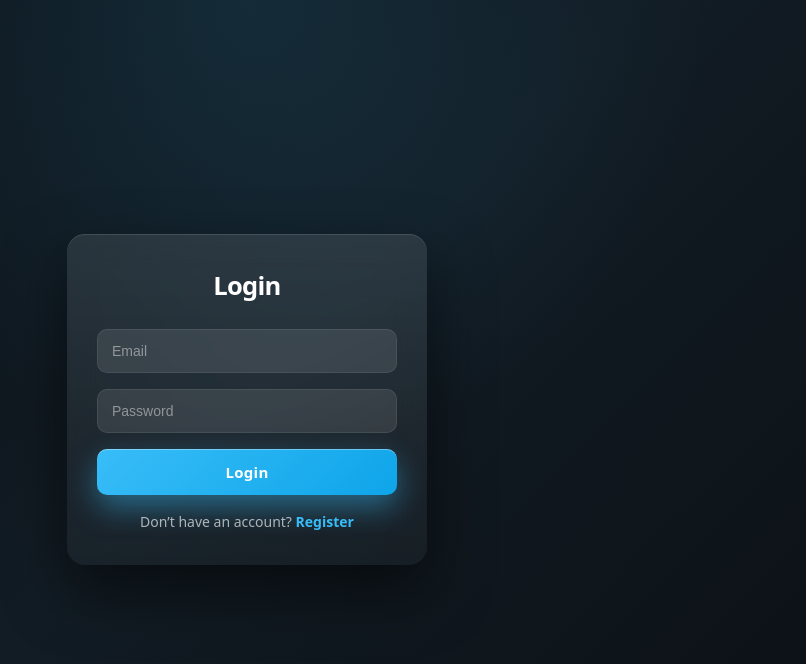
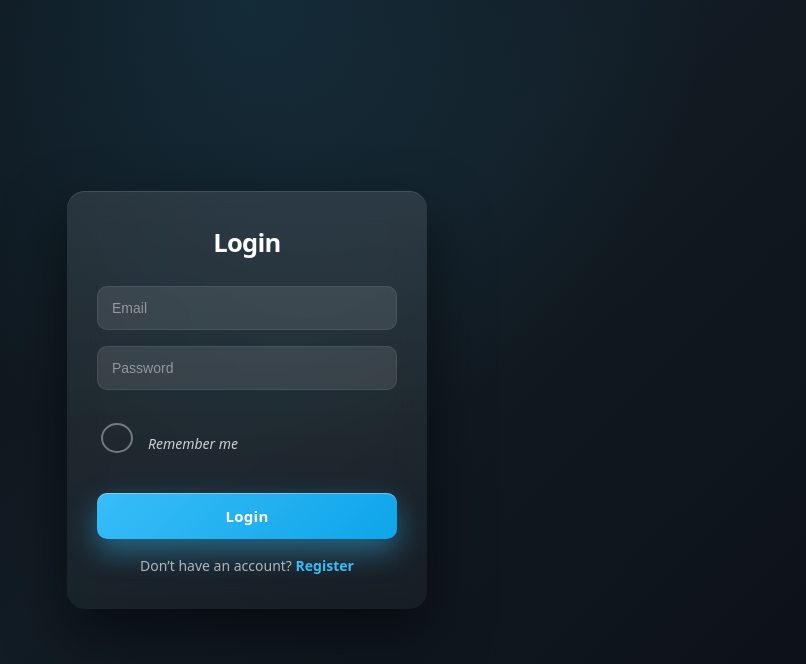
Before and after one commit to Abdullah-819/expense-tracker-frontend, a React (Vite) app: page /login in a window 1280 px wide. Shown: the top 664 px of the page, without its empty margins (393-1199 px from the left). Built offline with nearby package versions, Linux system fonts and the light colour scheme; a web font is replaced by a local one.

Commit message:
Animations and alot more

```diff
--- a/src/App.jsx
+++ b/src/App.jsx
@@ -4,6 +4,7 @@ import Landing from "./pages/Landing";
 import Login from "./pages/Login";
 import Register from "./pages/Register";
 import Dashboard from "./pages/Dashboard";
+import ProtectedRoute from "./components/ProtectedRoute";
 
 function App() {
   return (
@@ -16,6 +17,7 @@ function App() {
           </div>
         }
       />
+
       <Route
         path="/login"
         element={
@@ -24,6 +26,7 @@ function App() {
           </div>
         }
       />
+
       <Route
         path="/register"
         element={
@@ -32,12 +35,15 @@ function App() {
           </div>
         }
       />
+
       <Route
         path="/dashboard"
         element={
-          <div className="page-enter">
-            <Dashboard />
-          </div>
+          <ProtectedRoute>
+            <div className="page-enter">
+              <Dashboard />
+            </div>
+          </ProtectedRoute>
         }
       />
     </Routes>
--- a/src/api/axios.js
+++ b/src/api/axios.js
@@ -4,15 +4,19 @@ const api = axios.create({
   baseURL: "https://expense-tracker-backend-production-de56.up.railway.app/api",
 });
 
-// Attach token automatically
-api.interceptors.request.use((config) => {
-  const token = localStorage.getItem("token");
+api.interceptors.request.use(
+  (config) => {
+    const token =
+      localStorage.getItem("token") ||
+      sessionStorage.getItem("token");
 
-  if (token) {
-    config.headers.Authorization = `Bearer ${token}`;
-  }
+    if (token) {
+      config.headers.Authorization = `Bearer ${token}`;
+    }
 
-  return config;
-});
+    return config;
+  },
+  (error) => Promise.reject(error)
+);
 
 export default api;
--- a/src/index.css
+++ b/src/index.css
@@ -879,3 +879,59 @@ button,
     display: flex;
   }
 }
+.remember-me {
+  display: inline-flex;
+  align-items: center;
+  gap: 12px;
+  margin: 14px 0 24px;
+  font-size: 14px;
+  font-style: italic;
+  color: rgba(255, 255, 255, 0.78);
+  cursor: pointer;
+  user-select: none;
+}
+
+.remember-me input {
+  appearance: none;
+  -webkit-appearance: none;
+  width: 20px;
+  height: 20px;
+  border-radius: 50%;
+  border: 2px solid rgba(255, 255, 255, 0.38);
+  background: transparent;
+  position: relative;
+  transition:
+    border-color 0.22s ease,
+    box-shadow 0.22s ease;
+}
+
+.remember-me input::before {
+  content: "";
+  position: absolute;
+  inset: 4px;
+  border-radius: 50%;
+  background: linear-gradient(135deg, #ff4d7e, #ff2f68);
+  transform: scale(0);
+  transition: transform 0.18s ease;
+}
+
+.remember-me input:checked {
+  border-color: #ff4d7e;
+  box-shadow:
+    0 0 0 4px rgba(255, 77, 126, 0.22),
+    inset 0 0 0 1px rgba(255, 255, 255, 0.15);
+}
+
+.remember-me input:checked::before {
+  transform: scale(1);
+}
+
+.remember-me:hover {
+  color: #ffffff;
+}
+
+.remember-me input:focus-visible {
+  outline: none;
+  box-shadow:
+    0 0 0 4px rgba(255, 77, 126, 0.28);
+}
--- a/src/pages/Login.jsx
+++ b/src/pages/Login.jsx
@@ -1,13 +1,33 @@
-import { useState } from "react";
+import { useState, useEffect } from "react";
 import { useNavigate, Link } from "react-router-dom";
 import api from "../api/axios";
 
 const Login = () => {
   const navigate = useNavigate();
 
-  const [form, setForm] = useState({ email: "", password: "" });
+  const [form, setForm] = useState({
+    email: "",
+    password: "",
+  });
+  const [rememberMe, setRememberMe] = useState(false);
   const [message, setMessage] = useState("");
   const [loading, setLoading] = useState(false);
+
+  useEffect(() => {
+    const token =
+      localStorage.getItem("token") ||
+      sessionStorage.getItem("token");
+
+    if (token) {
+      navigate("/dashboard", { replace: true });
+    }
+
+    const savedEmail = localStorage.getItem("rememberedEmail");
+    if (savedEmail) {
+      setForm((prev) => ({ ...prev, email: savedEmail }));
+      setRememberMe(true);
+    }
+  }, [navigate]);
 
   const handleChange = (e) =>
     setForm({ ...form, [e.target.name]: e.target.value });
@@ -19,9 +39,17 @@ const Login = () => {
 
     try {
       const res = await api.post("/auth/login", form);
-      localStorage.setItem("token", res.data.token);
-      setMessage("✅ Login successful");
-      setTimeout(() => navigate("/dashboard"), 1000);
+      const token = res.data.token;
+
+      if (rememberMe) {
+        localStorage.setItem("token", token);
+        localStorage.setItem("rememberedEmail", form.email);
+      } else {
+        sessionStorage.setItem("token", token);
+        localStorage.removeItem("rememberedEmail");
+      }
+
+      navigate("/dashboard", { replace: true });
     } catch (err) {
       setMessage(err.response?.data?.message || "Login failed");
     } finally {
@@ -36,21 +64,40 @@ const Login = () => {
         {message && <p>{message}</p>}
 
         <form onSubmit={handleSubmit}>
-          <input name="email" placeholder="Email" onChange={handleChange} required />
+          <input
+            name="email"
+            placeholder="Email"
+            value={form.email}
+            onChange={handleChange}
+            required
+          />
+
           <input
             name="password"
             type="password"
             placeholder="Password"
+            value={form.password}
             onChange={handleChange}
             required
           />
+
+          <label className="remember-me">
+            <input
+              type="checkbox"
+              checked={rememberMe}
+              onChange={(e) => setRememberMe(e.target.checked)}
+            />
+            Remember me
+          </label>
+
           <button type="submit" disabled={loading}>
             {loading ? "Logging in..." : "Login"}
           </button>
         </form>
 
         <div className="auth-link">
-          Don’t have an account? <Link to="/register">Register</Link>
+          Don’t have an account?{" "}
+          <Link to="/register">Register</Link>
         </div>
       </div>
     </div>
```
